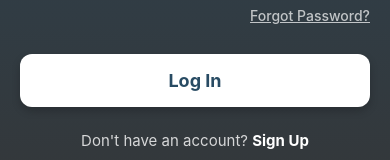
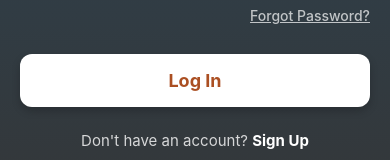
Before and after one commit to Balahariharan003/Devops-demo, a React Native app: screen / in a window 390 px wide. Shown: the part 563-723 px from the top of the page. Built offline with nearby package versions, Linux system fonts and the light colour scheme.

Commit message:
change colour

```diff
--- a/src/screens/LoginScreen.tsx
+++ b/src/screens/LoginScreen.tsx
@@ -125,7 +125,7 @@ const styles = StyleSheet.create({
     elevation: 5,
   },
   buttonText: {
-    color: '#284b63',
+    color: '#ab4f22',
     fontSize: 18,
     fontWeight: '700',
   },
```
